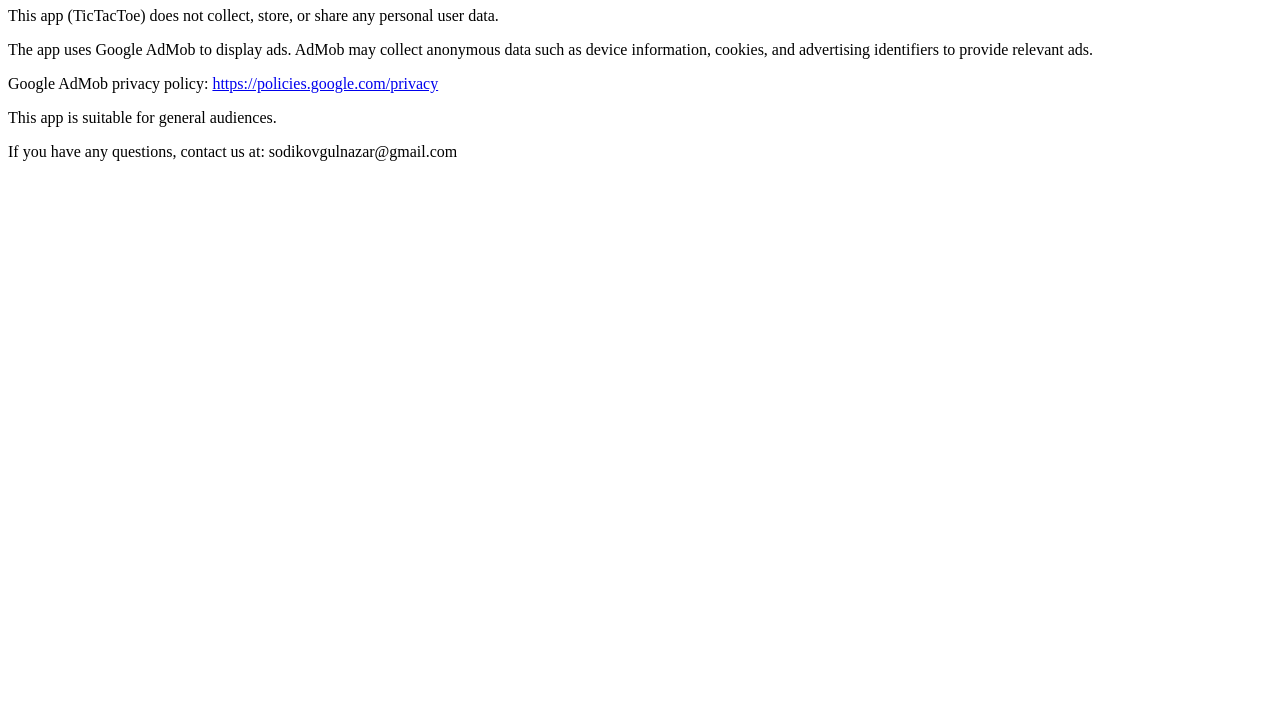
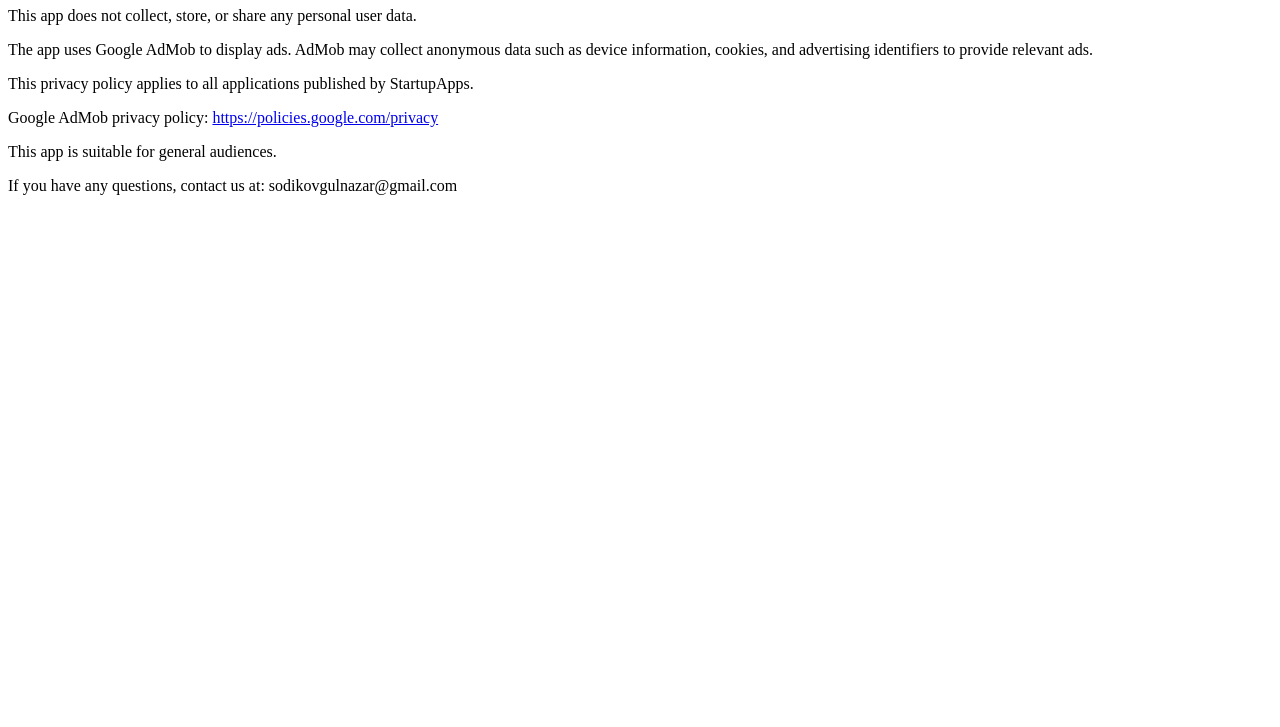
Before and after one commit to Gulnazar1/tictactoe-privacy, a plain HTML site: page index.html in a window 1280 px wide. Shown: the part 73-800 px from the top of the page. Drawn offline with Linux system fonts and the light colour scheme.

Commit message:
Update privacy policy text in index.html
Clarified that the app does not collect personal data and specified that the privacy policy applies to all applications by StartupApps.

```diff
--- a/index.html
+++ b/index.html
@@ -7,9 +7,10 @@
 <body>
 <h1>Privacy Policy</h1>
 
-<p>This app (TicTacToe) does not collect, store, or share any personal user data.</p>
+<p>This app  does not collect, store, or share any personal user data.</p>
 
 <p>The app uses Google AdMob to display ads. AdMob may collect anonymous data such as device information, cookies, and advertising identifiers to provide relevant ads.</p>
+<p>This privacy policy applies to all applications published by StartupApps.</p>
 
 <p>Google AdMob privacy policy:
 <a href="https://policies.google.com/privacy">https://policies.google.com/privacy</a>
```
